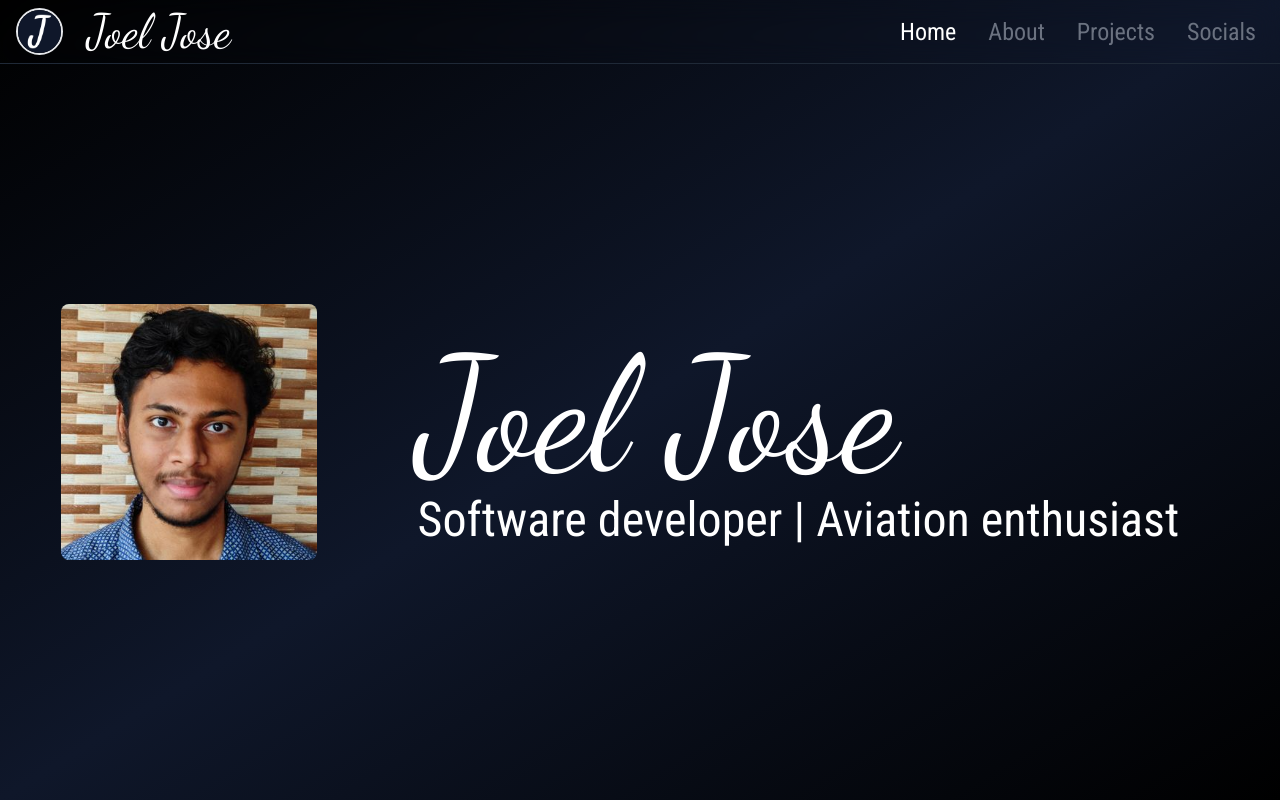
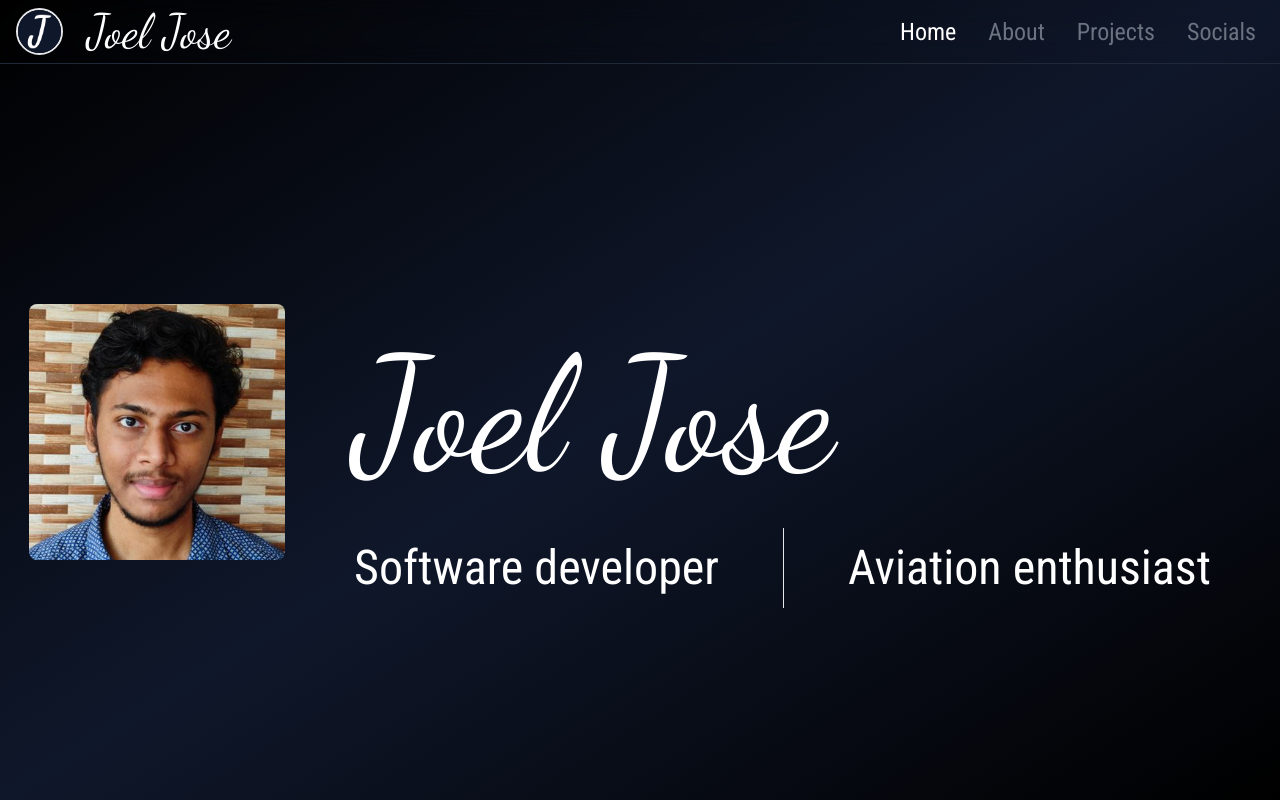
Before and after one commit to joeljosedev/portfolio-website, a Next.js app: page / in a window 1280 px wide. Built offline with nearby package versions, Linux system fonts and the light colour scheme.

Commit message:
Updated caption styling to match banner

```diff
--- a/pages/index.tsx
+++ b/pages/index.tsx
@@ -17,7 +17,8 @@ const Home: NextPage = () => {
       <div className={styles.text}>
         <div className={styles.name}>Joel Jose</div>
         <div className={styles.caption}>
-          Software developer | Aviation enthusiast
+          <div className={styles.first}>Software developer</div>
+          <div className={styles.second}>Aviation enthusiast</div>
         </div>
       </div>
     </div>
--- a/styles/index.module.css
+++ b/styles/index.module.css
@@ -23,6 +23,14 @@
 }
 
 .caption {
-  @apply text-center text-2xl opacity-0 lg:text-5xl;
+  @apply mt-8 flex flex-col text-2xl opacity-0 lg:flex-row lg:text-5xl;
   animation: load 1s forwards ease-in 0.75s;
 }
+
+.first {
+  @apply p-1 lg:border-r lg:p-4 lg:pl-0 lg:pr-16;
+}
+
+.second {
+  @apply p-1 lg:p-4 lg:pr-0 lg:pl-16;
+}
```
